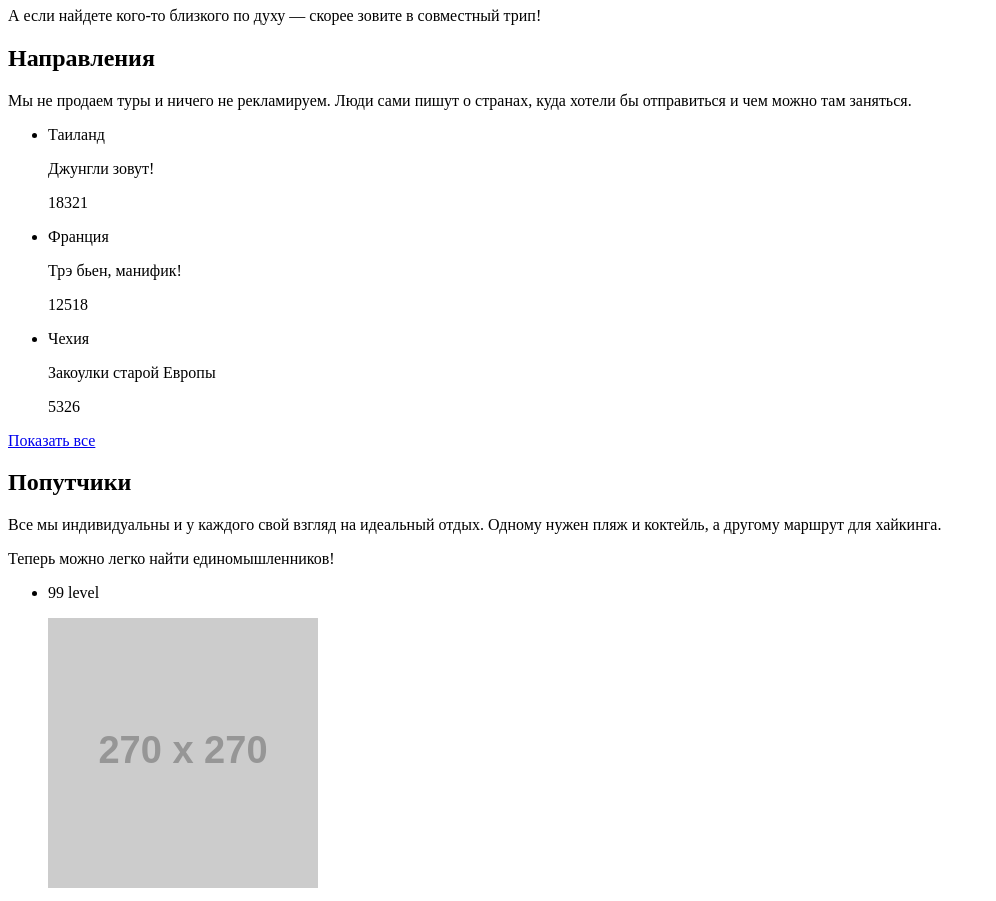
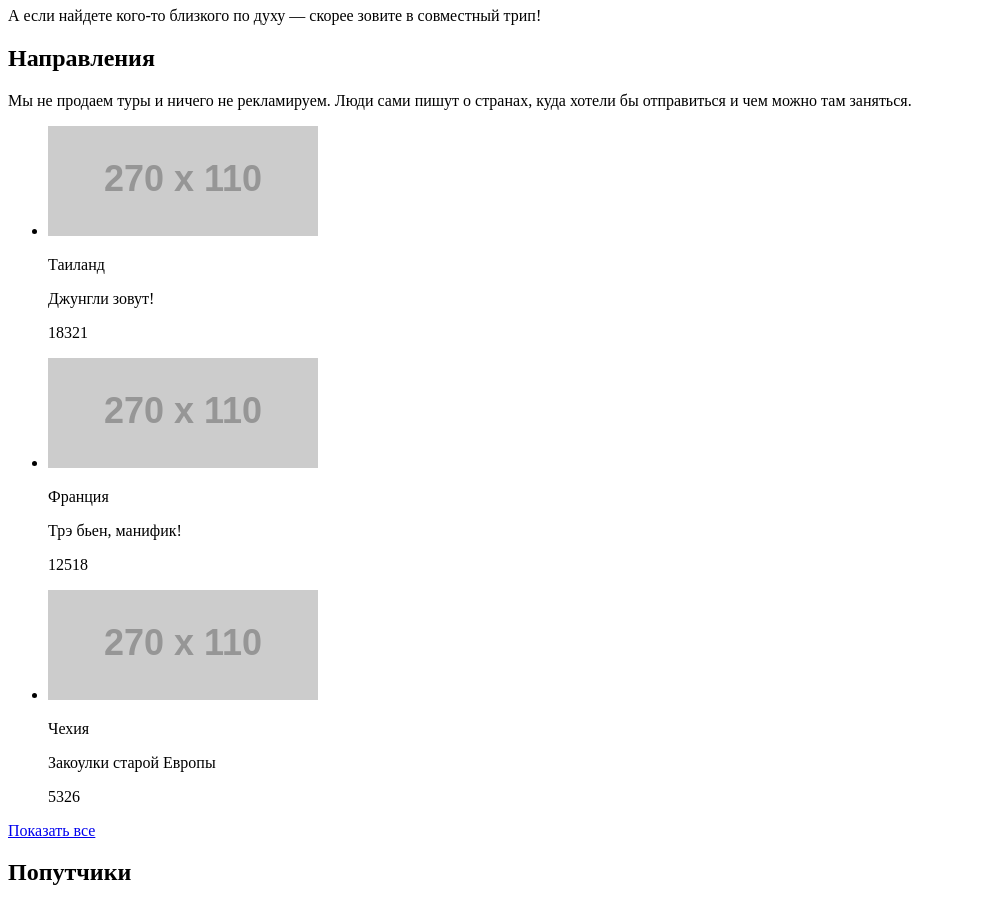
Before and after one commit to lotus84/918643-pognali-18, a website: page source/index.html in a window 1280 px wide. Shown: the part 680-1581 px from the top of the page, without its empty margins (0-996 px from the left). Drawn offline with Linux system fonts and the light colour scheme; placeholder pictures from the web are drawn by us.

Commit message:
Добавляет разметку для контентных изображений в секции directions

```diff
--- a/source/index.html
+++ b/source/index.html
@@ -73,16 +73,25 @@
         <p class="directions__text">Мы не продаем туры и ничего не рекламируем. Люди сами пишут о странах, куда хотели бы отправиться и чем можно там заняться.</p>
         <ul class="directions__list">
           <li class="directions__item">
+            <p class="directions__country-photo">
+              <img src="https://via.placeholder.com/270x110" width="270" height="110" alt="Фото Таиланда">
+            </p>
             <p class="directions__country-name">Таиланд</p>
             <p class="directions__country-slogan">Джунгли зовут!</p>
             <span class="directions__country-counter">18321</span>
           </li>
           <li class="directions__item">
+            <p class="directions__country-photo">
+              <img src="https://via.placeholder.com/270x110" width="270" height="110" alt="Фото Франции">
+            </p>
             <p class="directions__country-name">Франция</p>
             <p class="directions__country-slogan">Трэ бьен, манифик!</p>
             <span class="directions__country-counter">12518</span>
           </li>
           <li class="directions__item">
+            <p class="directions__country-photo">
+              <img src="https://via.placeholder.com/270x110" width="270" height="110" alt="Фото Чехии">
+            </p>
             <p class="directions__country-name">Чехия</p>
             <p class="directions__country-slogan">Закоулки старой Европы</p>
             <span class="directions__country-counter">5326</span>
```
